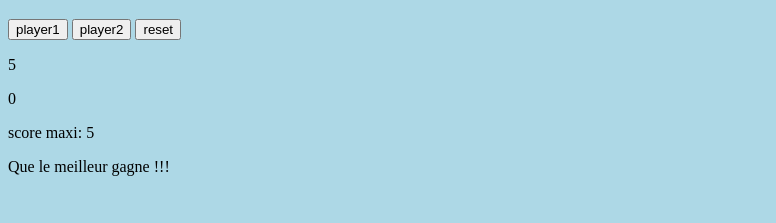
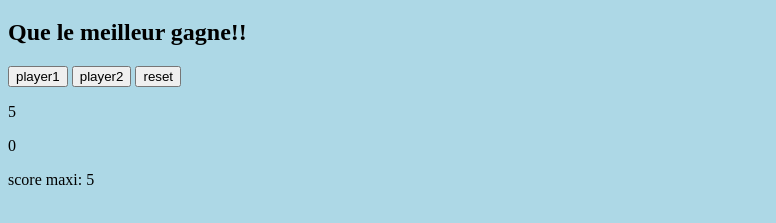
Before and after one commit to hocineyeddou/sorekeeper, a plain HTML site: page index.html in a window 1280 px wide. Shown: the part 61-284 px from the top of the page, without its empty margins (0-776 px from the left). Drawn offline with Linux system fonts and the light colour scheme.

Commit message:
13modification

```diff
--- a/index.html
+++ b/index.html
@@ -10,7 +10,7 @@
 <body>
 
 <h1 class = "h1">scorekeeper</h1>
-
+<h2 class = "h2">Que le meilleur gagne!!</h2>
     <button class = "btnPlayer1" onclick="scoreIncrement1()">player1</button>
     <button class = "btnPlayer2" onclick="scoreIncrement2()">player2</button>
     <button class = "btnRest" onclick="restScore()">reset</button>
@@ -22,7 +22,6 @@
     <p class="maxScore"> score maxi: 5</p>
 
 
-<footer class="footer">Que le meilleur gagne !!!</footer>
 
     <script src="main.js"></script>
 </body>
--- a/style.css
+++ b/style.css
@@ -9,7 +9,10 @@ color: white;
 text-align: center;
 
 }
+h2{
 
+
+}
 
 footer {
 
```
Also changed, not shown: 1 other file.
